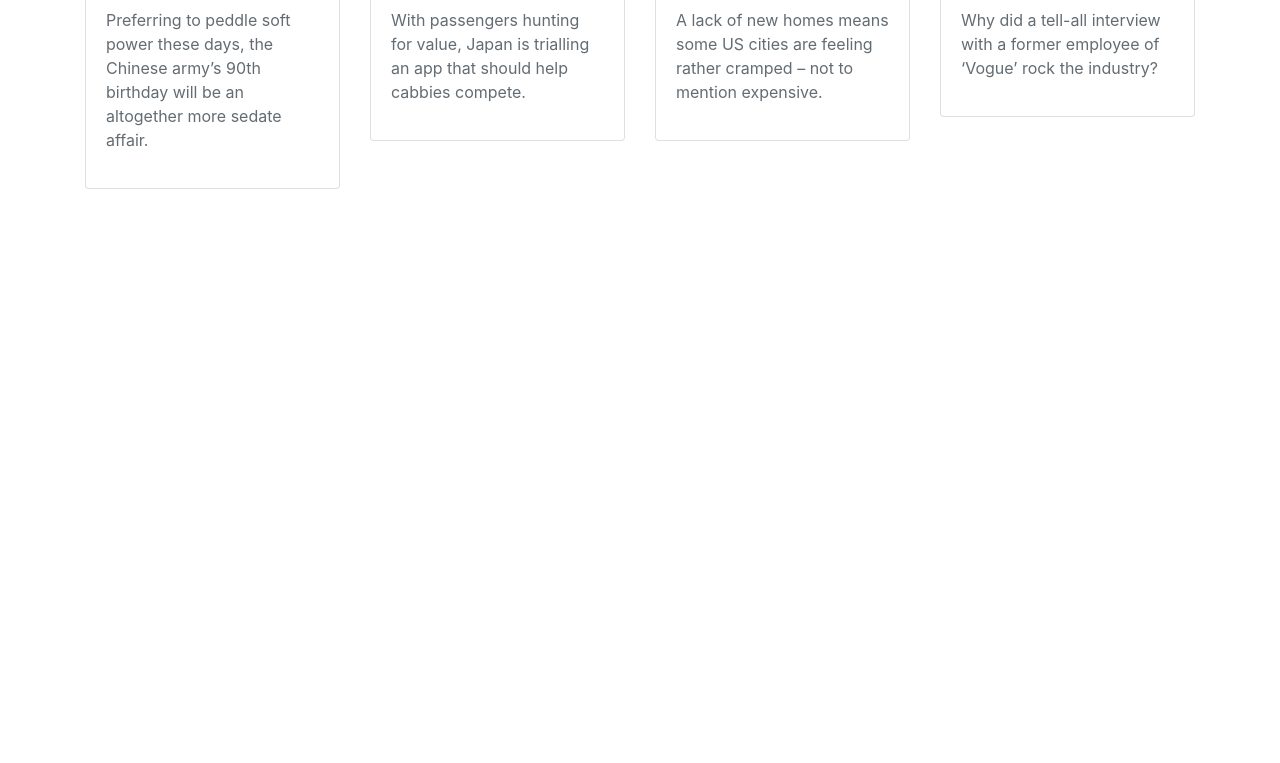
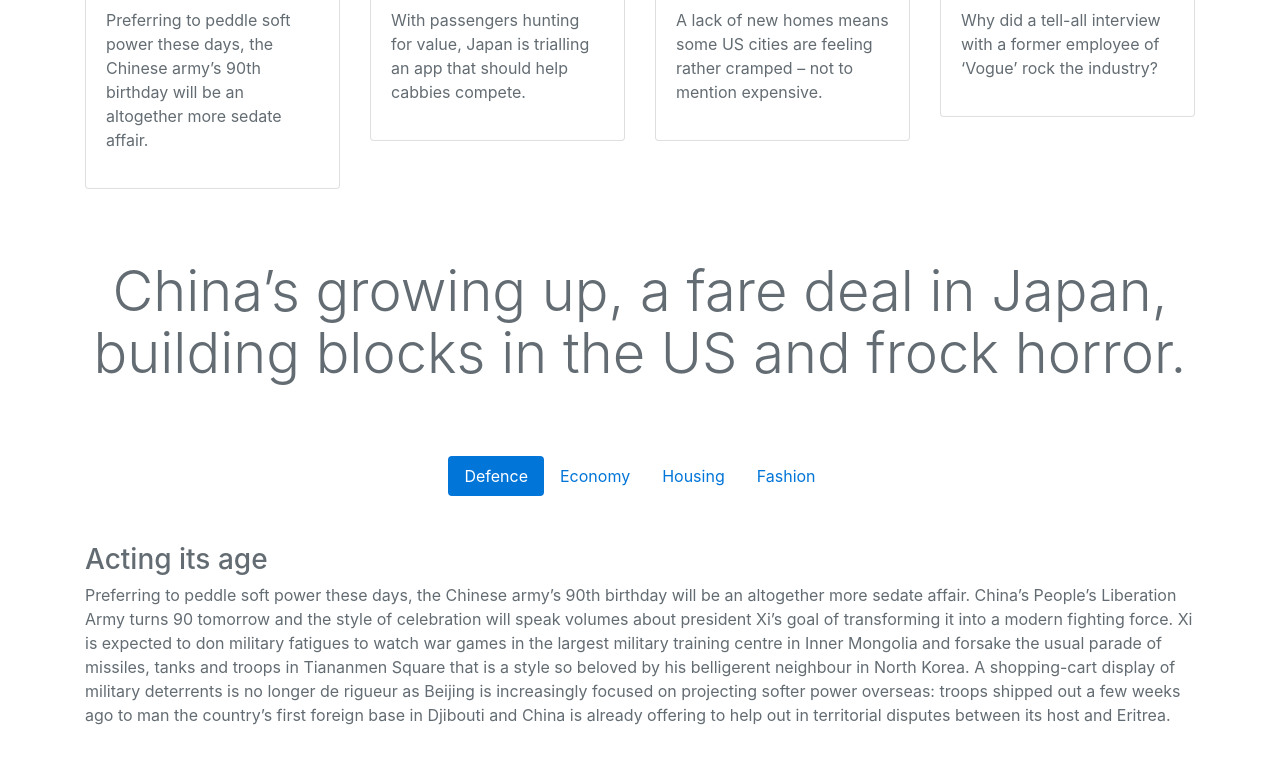
Before and after one commit to trander/Bootstrap4_prac, a plain HTML site: page index.html in a window 1280 px wide. Shown: the part 557-1320 px from the top of the page. Before the commit the page ends 800 px from the top, so only its background shows below. Drawn offline with nearby package versions, Linux system fonts and the light colour scheme; a script that the page names is missing.

Commit message:
Nav & Tab

```diff
--- a/index.html
+++ b/index.html
@@ -135,6 +135,38 @@
           </div>
         </div>
       </div>
+
+      <!-- Navs -->
+      <h2 class="display-4 text-center py-5 my-4">China’s growing up, a fare deal in Japan, building blocks in the US and frock horror.</h2>
+      <nav class="nav justify-content-center nav-pills flex-column flex-md-row">
+        <a class="nav-link active" href="#defence" data-toggle="tab">Defence</a>
+        <a class="nav-link" href="#economy" data-toggle="tab">Economy</a>
+        <a class="nav-link" href="#housing" data-toggle="tab">Housing</a>
+        <a class="nav-link" href="#fashion" data-toggle="tab">Fashion</a>
+      </nav>
+
+      <div class="tab-content py-5">
+        <div class="tab-pane active" id="defence">
+          <h3>Acting its age</h3>
+          <p>Preferring to peddle soft power these days, the Chinese army’s 90th birthday will be an altogether more sedate affair.
+            China’s People’s Liberation Army turns 90 tomorrow and the style of celebration will speak volumes about president Xi’s goal of transforming it into a modern fighting force. Xi is expected to don military fatigues to watch war games in the largest military training centre in Inner Mongolia and forsake the usual parade of missiles, tanks and troops in Tiananmen Square that is a style so beloved by his belligerent neighbour in North Korea. A shopping-cart display of military deterrents is no longer de rigueur as Beijing is increasingly focused on projecting softer power overseas: troops shipped out a few weeks ago to man the country’s first foreign base in Djibouti and China is already offering to help out in territorial disputes between its host and Eritrea.</p>
+        </div>
+        <div class="tab-pane" id="economy">
+          <h3>Fare deal</h3>
+          <p>With passengers hunting for value, Japan is trialling an app that should help cabbies compete.
+            Japan’s flatlining economy hasn’t been kind to the country’s taxi industry. Cabbies are carrying fewer customers than they ever have in the past half century. But to give the trade a lift, Japan’s transport ministry is teaming up with 44 taxi operators to test a new idea: a prototype car-hailing smartphone app that would calculate fares based on the distance travelled and road congestion even before the journey starts. While there’s nothing wildly new here, officials hope the technology can lure customers who are wary of racking up inflated rates if they get stuck in traffic and make taxis more competitive against ride-sharing services such as Uber. The government says it will also analyse the trial data to overhaul the pricing system.</p>
+        </div>
+        <div class="tab-pane" id="housing">
+          <h3>Building blocks</h3>
+          <p>A lack of new homes means some US cities are feeling rather cramped – not to mention expensive.
+            US housing is getting rather cramped. While cities around the country are booming, construction of new houses and apartments has struggled to keep pace with the recovery from the financial crisis. A new study out last week details how from 2005 to 2015 the number of households in the US grew by 11.2 million, while only 9.9 million new housing units were built. San Francisco, especially, is feeling the squeeze, with 6.8 new jobs for every new house and apartment. This dearth of housing in the country’s major cities has led to sky-high rents and extended commutes as workers opt for lodging farther away from city centres. But not all the news is dire – cities like Charlotte and Atlanta are keeping the cranes moving and rents under control.</p>
+        </div>
+        <div class="tab-pane" id="fashion">
+          <h3>Hear no evil</h3>
+          <p>Why did a tell-all interview with a former employee of ‘Vogue’ rock the industry?
+            It was the interview that sent shockwaves through the fashion world: ‘Vogue’ UK’s former fashion director Lucinda Chambers talking with candour about the industry in her conversation with critical-thinking fashion journal ‘Vestoj’. Chambers was sounding off about her old title’s relevance in today’s world and the culture on the editorial floor. “I’ve been thinking a lot about the reaction of that interview – why did it strike such a chord?” says Anja Aronowsky Cronberg, who spoke to Monocle 24’s print media show, ‘The Stack’. “A lot of things Lucinda told me are things that people in the industry already knew, but we’re just not used to hearing someone saying them out loud.” Tune in to our full interview with Anja on this week’s edition of The Stack.</p>
+        </div>
+      </div>
     </div>
     <script src="https://code.jquery.com/jquery-3.1.1.slim.min.js" integrity="sha384-A7FZj7v+d/sdmMqp/nOQwliLvUsJfDHW+k9Omg/a/EheAdgtzNs3hpfag6Ed950n" crossorigin="anonymous"></script>
     <script src="https://cdnjs.cloudflare.com/ajax/libs/tether/1.4.0/js/tether.min.js" integrity="sha384-DztdAPBWPRXSA/3eYEEUWrWCy7G5KFbe8fFjk5JAIxUYHKkDx6Qin1DkWx51bBrb" crossorigin="anonymous"></script>
```
